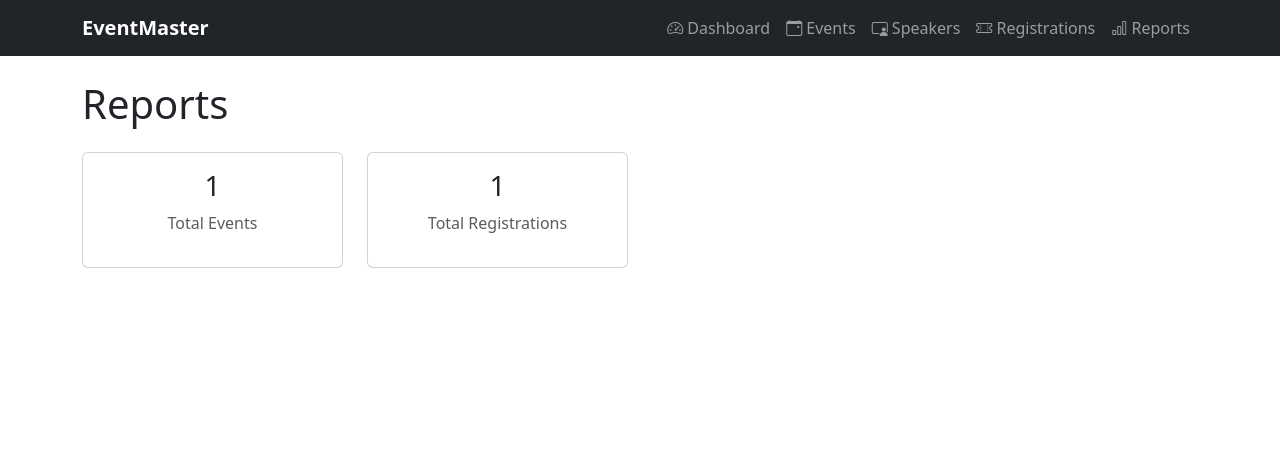
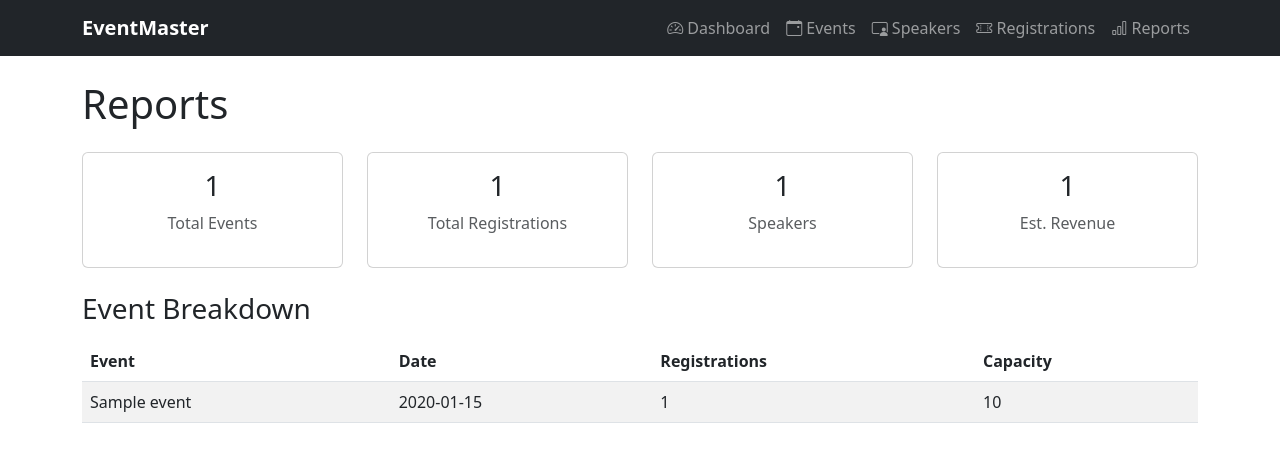
Before and after one commit to nitgoodenough/Eventmaster, a Flask app: template app/templates/reports/index.html in a window 1280 px wide. Shown: the top 462 px of the page. Run offline with Flask 3, Linux system fonts and the light colour scheme; tables that the repository leaves empty hold one stand-in row (values such as "Sample post"); the template is opened without the code that fills it: values that come from a table or form of the project are taken from there, most other values are stand-ins (such as "Sample title", 1, 10 or a date in 2020).

Commit message:
reports page but missing ticket price column and no £ sign on revenue

```diff
--- a/app/templates/reports/index.html
+++ b/app/templates/reports/index.html
@@ -4,7 +4,6 @@
 
 <h1 class="mb-4">Reports</h1>
 
-<!-- summary stats across all events -->
 <div class="row mb-4">
     <div class="col-md-3">
         <div class="card text-center">
@@ -22,6 +21,44 @@
             </div>
         </div>
     </div>
+    <div class="col-md-3">
+        <div class="card text-center">
+            <div class="card-body">
+                <h3>{{ total_speakers }}</h3>
+                <p class="text-muted">Speakers</p>
+            </div>
+        </div>
+    </div>
+    <div class="col-md-3">
+        <div class="card text-center">
+            <div class="card-body">
+                <h3>{{ total_revenue }}</h3>
+                <p class="text-muted">Est. Revenue</p>
+            </div>
+        </div>
+    </div>
 </div>
 
+<h3 class="mb-3">Event Breakdown</h3>
+<table class="table table-striped">
+    <thead>
+        <tr>
+            <th>Event</th>
+            <th>Date</th>
+            <th>Registrations</th>
+            <th>Capacity</th>
+        </tr>
+    </thead>
+    <tbody>
+        {% for event in events %}
+        <tr>
+            <td>{{ event.name }}</td>
+            <td>{{ event.date }}</td>
+            <td>{{ event.registrations | length }}</td>
+            <td>{{ event.capacity }}</td>
+        </tr>
+        {% endfor %}
+    </tbody>
+</table>
+
 {% endblock %}
```
